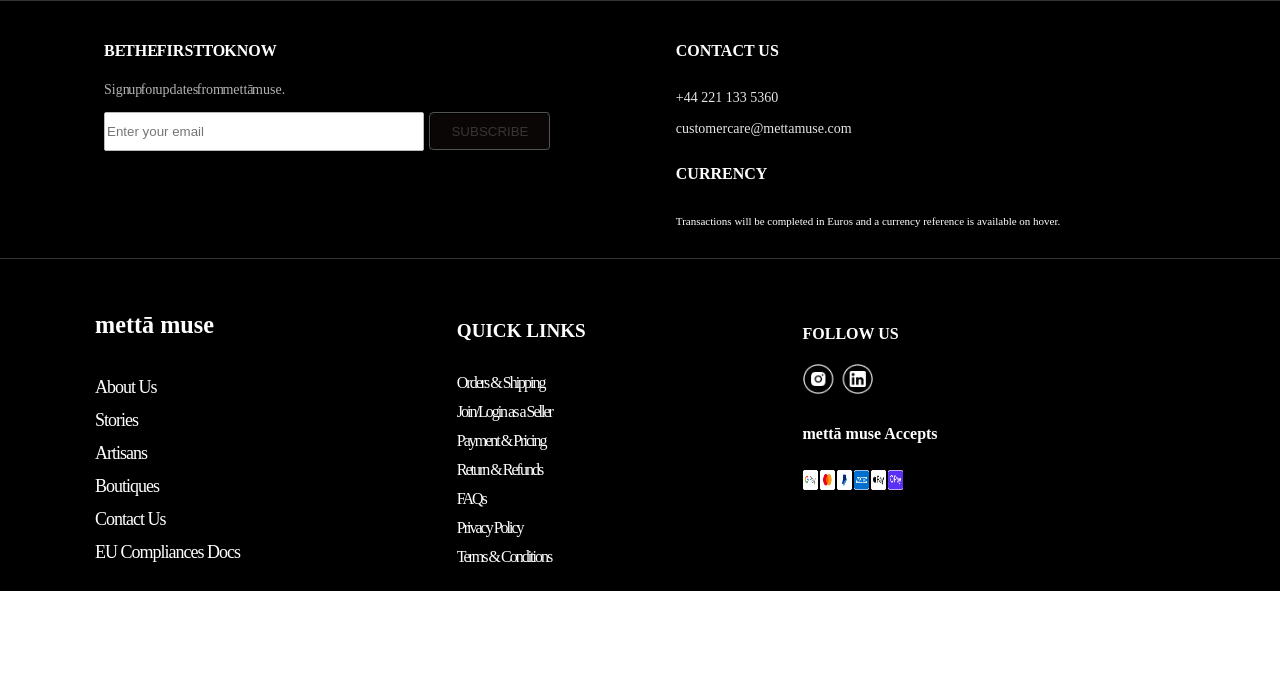
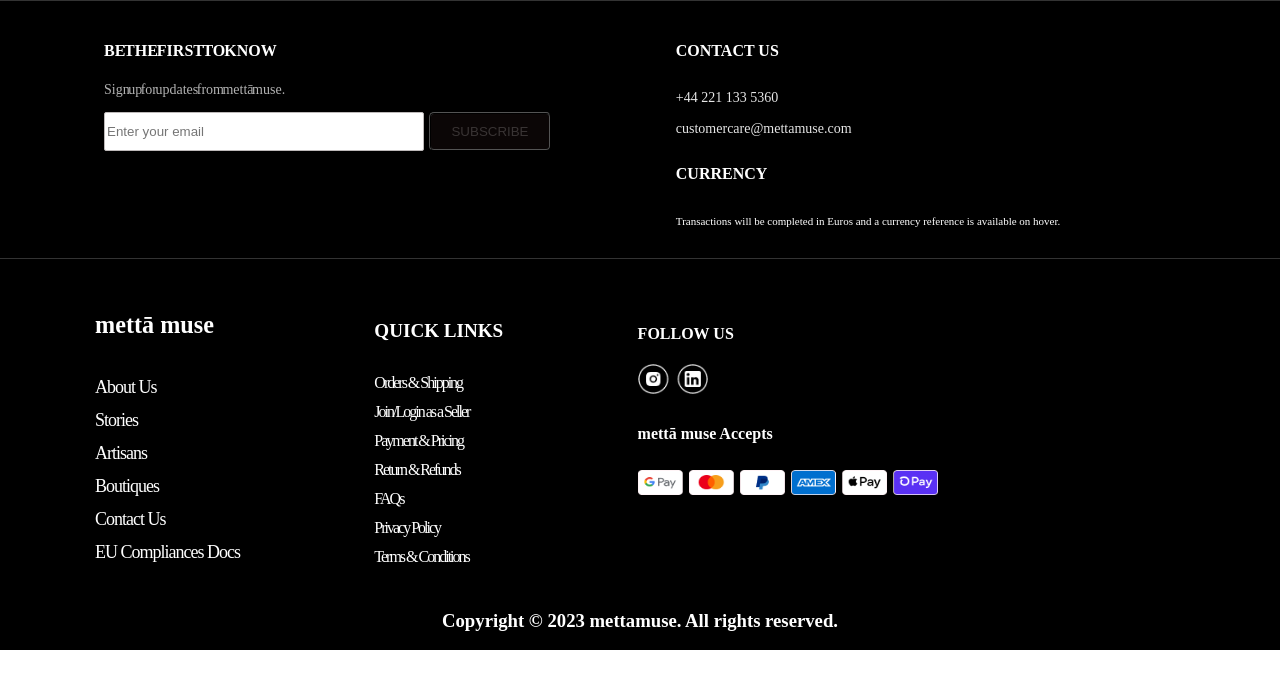
Before and after one commit to rajeshsarkar95/Appscrip-Rajesh-Sarkar, a Next.js app: page /Components/Footere in a window 1280 px wide. Shown: the top 688 px of the page. Built offline with nearby package versions, Linux system fonts and the light colour scheme.

Commit message:
well done

```diff
--- a/src/app/Components/Discoverpage/discover_page.css
+++ b/src/app/Components/Discoverpage/discover_page.css
@@ -18,7 +18,6 @@
   align-items: center;
   text-align: center;
   height: 40vh;
-  gap: 8%;
   padding: 0 10px;
 }
 .discover_h h1 {
@@ -46,7 +45,6 @@
     height: auto;
   }
   .discover_p {
-    width: 80%;
     font-size: 1rem;
   }
   .discover_h h1 {
@@ -59,7 +57,7 @@
   }
   .discover_p {
     width: 90%;
-    font-size: 0.9rem;
+
   }
   .discover_h h1 {
     font-size: 1.5rem;
--- a/src/app/Components/Footere/footer.css
+++ b/src/app/Components/Footere/footer.css
@@ -123,6 +123,13 @@
     background-color: #000;
     color: #fff;
   }
+  .copywrite{
+    background-color: rgba(0, 0, 0, 1);
+    display: flex;
+    align-items: center;
+    font-family: SIMPLONMONO-REGULAR;
+    justify-content: center;
+  }
   @media (max-width: 776px) {
     .footer, .lower_footer {
       flex-direction: column;
@@ -159,4 +166,7 @@
     .meta_mause {
       margin-left: 0;
     }
+    .copywrite{
+      font-size: 10px;
+    }
   }
--- a/src/app/Components/Footere/page.js
+++ b/src/app/Components/Footere/page.js
@@ -65,8 +65,11 @@
             height={30}
           />
           <h5 className="Acceots">mettā muse Accepts</h5>
-          <Image src="/Payment.png" height={20} alt="gpay" width={100} />
+          <Image src="/Payment.png" height={25} alt="gpay" width={300} />
         </div>
+      </div>
+      <div className="copywrite">
+        <h3 style={{color:"white"}}>Copyright © 2023 mettamuse. All rights reserved.</h3>
       </div>
     </div>
   );
--- a/src/app/layout.js
+++ b/src/app/layout.js
@@ -14,8 +14,8 @@
 });
 
 export const metadata = {
-  title: "Create Next App",
-  description: "Generated by create next app",
+  title: "App scrip Best",
+  description: "Hi, I'm Rajesh Sarakr, a passionate frontend developer and content creator. I specialize in web development technologies like React.js, Next.js, and CSS, and I aim to help others learn coding through my YouTube channel. Currently, I'm pursuing a Bachelor of Computer Applications (BCA) and focusing on mastering the MERN stack. My goal is to become a successful entrepreneur in the tech space. When I’m not coding, you can find me exploring digital marketing or blogging about the latest tech trends.",
 };
 
 export default function RootLayout({ children }) {
```
Also changed, not shown: src/app/Components/Navbar/page.js (+10 -5 lines).
